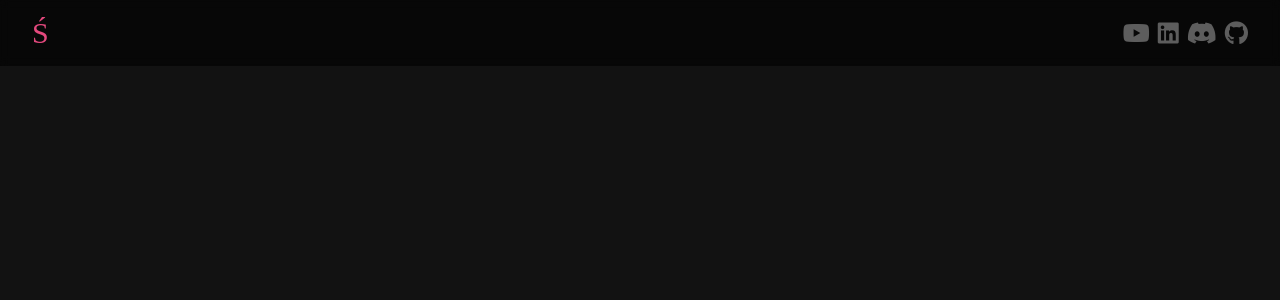
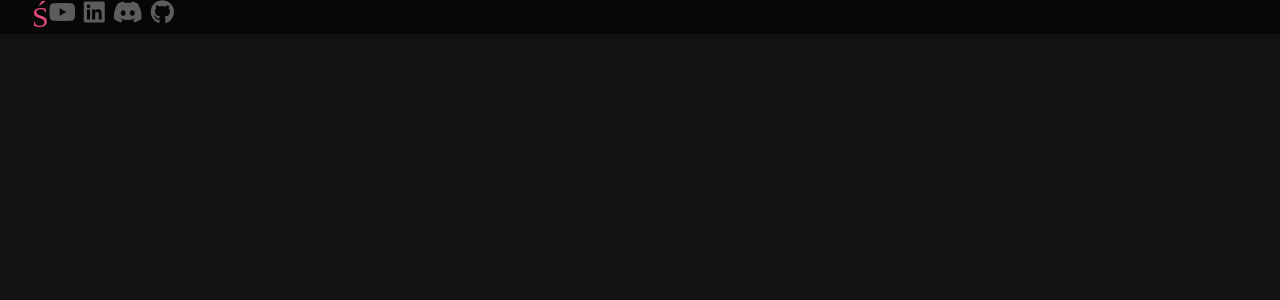
Before and after one commit to gitlaws/Devfolio, an Angular app: page / in a window 1280 px wide. Shown: the top 300 px of the page. Built offline with nearby package versions, Linux system fonts and the light colour scheme; a web font is replaced by a local one.

Commit message:
savepoint

```diff
--- a/src/app/components/component-documentation/component-documentation.component.html
+++ b/src/app/components/component-documentation/component-documentation.component.html
@@ -1,5 +1,5 @@
 <app-navbar></app-navbar>
-<app-cover> </app-cover>
+<!-- <app-cover> </app-cover> -->
 <!-- <app-scroll></app-scroll> -->
 <!-- <app-mock></app-mock> -->
 <!-- <app-grid-panel></app-grid-panel> -->
--- a/src/app/components/cover/cover1.component.html
+++ b/src/app/components/cover/cover1.component.html
@@ -0,0 +1,7 @@
+<section class="section main-section">
+    <div class="main-col">
+        <h1>Title</h1>
+        <h2>Lorem ipsum dolor sit amet consectetur, adipisicing elit. Suscipit, maiores tempora! A rem vitae voluptatem nobis deserunt quod fuga eaque, ex aliquam. Laudantium distinctio eius veniam recusandae expedita soluta adipisci?</h2>
+    </div>
+
+</section>
--- a/src/app/components/navbar/nav.component.html
+++ b/src/app/components/navbar/nav.component.html
@@ -1,13 +1,10 @@
 <nav class="zone">
+  <div class="zone-top">
+    <div class="container">
+      <div class="title">
         <a href="#" class="sig">Ś</a>
-  <!-- <div class="menu-btn">
-    <div class="menu-btn__lines"></div>
       </div>
-  <ul class="menu-items">
-    <li><a href="#" class="menu-item">Item 1</a></li>
-    <li><a href="#" class="menu-item">Item 2</a></li>
-    <li><a href="#" class="menu-item">Item 3</a></li>
-  </ul> -->
+      <div class="content">
         <ul class="social-links">
           <li>
             <a href=""><i class="fab fa-youtube"></i></a>
@@ -22,4 +19,15 @@
             <a href=""><i class="fab fa-github"></i></a>
           </li>
         </ul>
+      </div>
+    </div>
+  </div>
+  <!-- <div class="menu-btn">
+    <div class="menu-btn__lines"></div>
+  </div>
+  <ul class="menu-items">
+    <li><a href="#" class="menu-item">Item 1</a></li>
+    <li><a href="#" class="menu-item">Item 2</a></li>
+    <li><a href="#" class="menu-item">Item 3</a></li>
+  </ul> -->
 </nav>
--- a/src/app/components/navbar/nav.component.scss
+++ b/src/app/components/navbar/nav.component.scss
@@ -8,11 +8,16 @@
   left: 0;
   right: 0;
   display: flex;
-  justify-content: space-between;
-  padding: 1rem 2rem;
+  // justify-content: space-between;
+  // padding: 1rem 2rem;
   z-index: 1;
   background-color: rgba(0, 0, 0, 0.6);
   backdrop-filter: blur(5px);
+}
+
+.zone-top {
+  padding: 0 32px;
+  white-space: nowrap;
 }
 
 .zone .sig {
@@ -26,6 +31,14 @@
   align-items: center;
   @include linear-gradient-sig;
   // g@include glitchfx;
+}
+
+.container {
+  display: flex;
+  justify-content: space-between;
+  margin: 0 auto;
+  max-width: calc(1440px - 64px);
+  pointer-events: none;
 }
 
 .menu-items {
```
Lines whose indentation alone changed are shown as unchanged.
